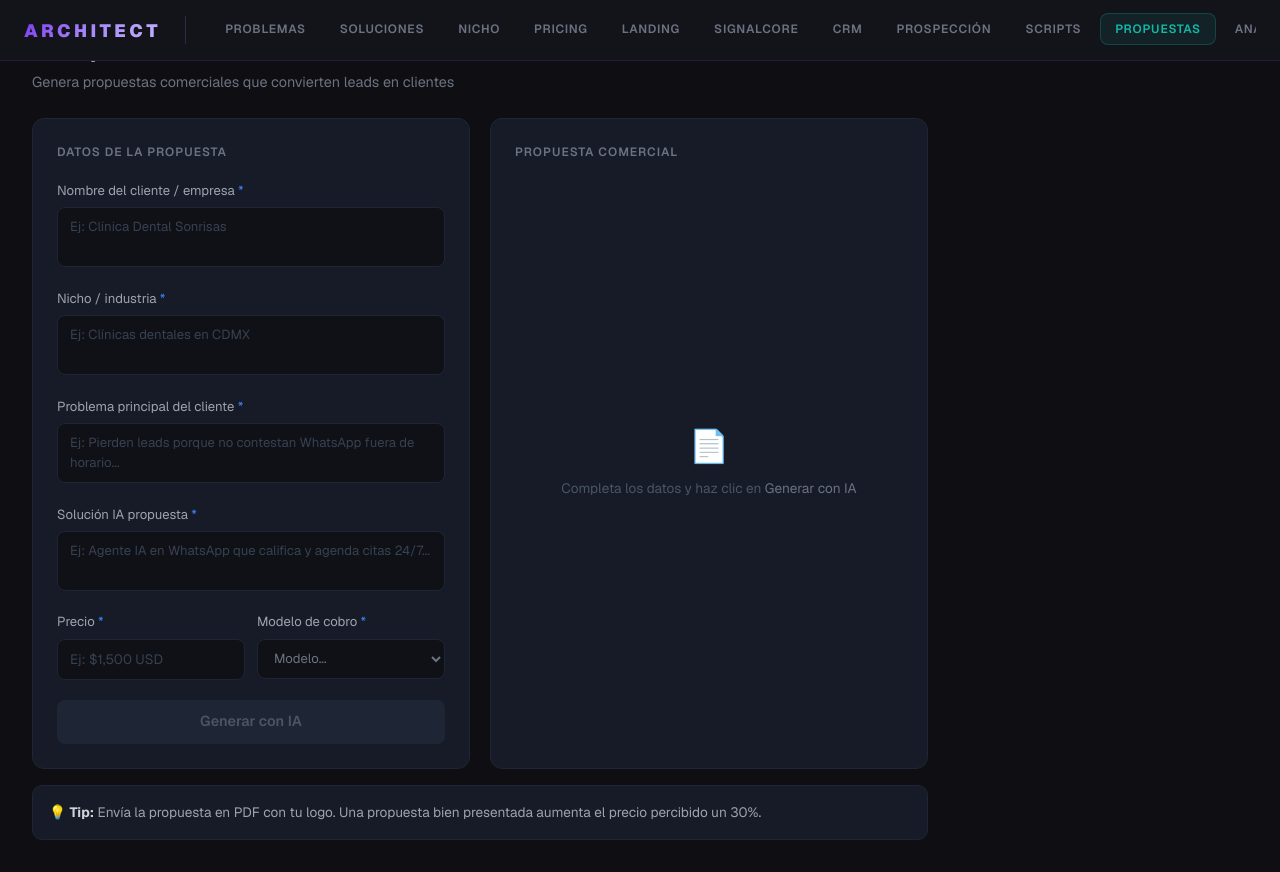
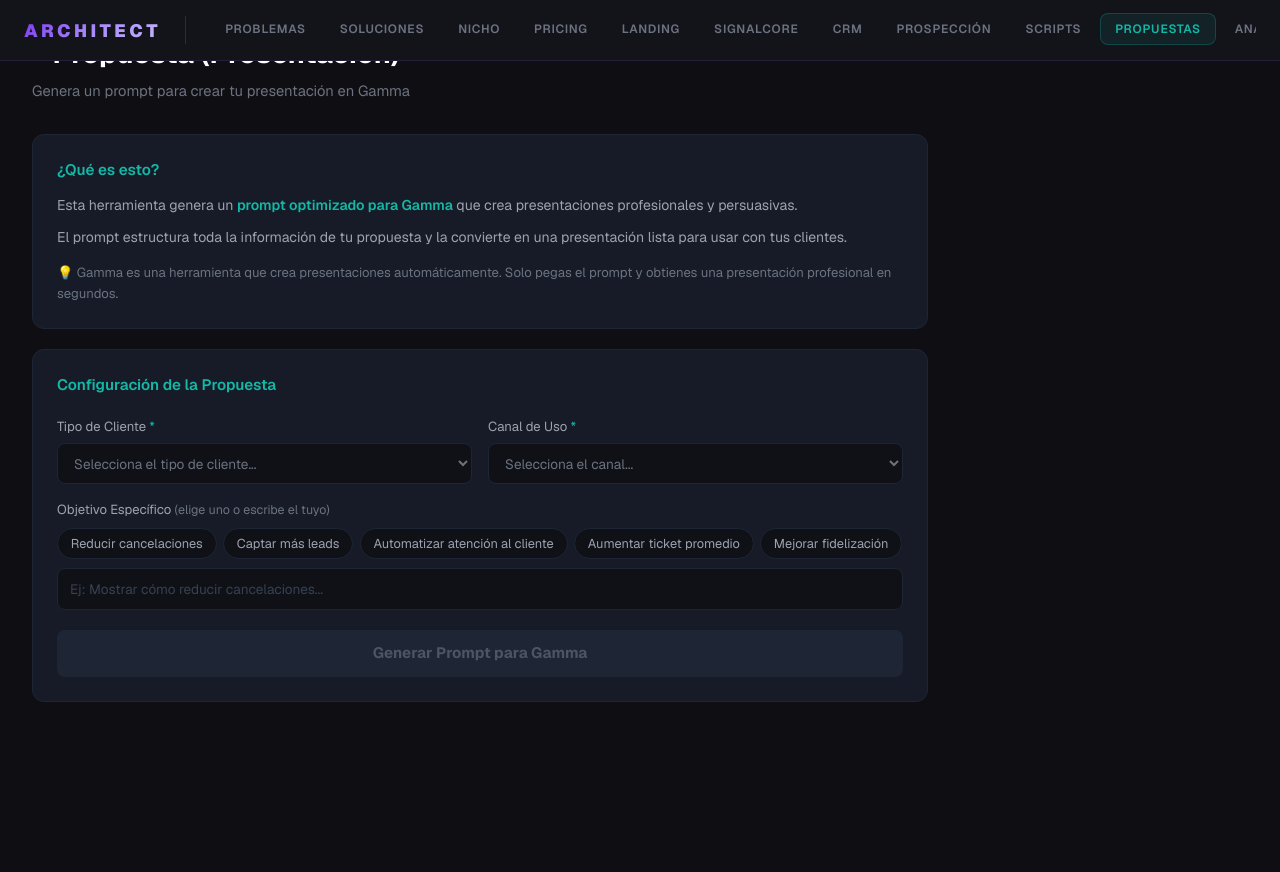
Before and after one commit to josealejandre1996/architect, a Next.js app: page / in a window 1280 px wide. Both pictures are taken after a click on the button "PROPUESTAS". After the commit the page ends 800 px from the top, so only its background shows below. Built offline with nearby package versions, Linux system fonts and the light colour scheme.

Commit message:
redesign: propuestas generador prompt gamma

```diff
--- a/components/PropuestasView.tsx
+++ b/components/PropuestasView.tsx
@@ -2,254 +2,160 @@
 
 import { useState } from "react";
 
+const TIPOS_CLIENTE = ["Gimnasio / Fitness", "Clínica dental", "Restaurante", "E-commerce", "Inmobiliaria", "Agencia de marketing", "Consultoría", "Otro negocio local"];
+const CANALES = ["Reunión presencial/Zoom", "Envío por email", "WhatsApp", "LinkedIn", "Presentación en evento"];
+const OBJETIVOS_RAPIDOS = ["Reducir cancelaciones", "Captar más leads", "Automatizar atención al cliente", "Aumentar ticket promedio", "Mejorar fidelización"];
+
 export default function PropuestasView() {
-  const [cliente, setCliente] = useState("");
-  const [nicho, setNicho] = useState("");
-  const [problema, setProblema] = useState("");
-  const [solucion, setSolucion] = useState("");
-  const [precio, setPrecio] = useState("");
-  const [modelo, setModelo] = useState("");
-  const [loading, setLoading] = useState(false);
-  const [result, setResult] = useState("");
-  const [copied, setCopied] = useState(false);
+  const [tipoCliente, setTipoCliente] = useState("");
+  const [canal, setCanal] = useState("");
+  const [objetivo, setObjetivo] = useState("");
+  const [resultado, setResultado] = useState("");
+  const [copiado, setCopiado] = useState(false);
 
-  const canGenerate = cliente && nicho && problema && solucion && precio && modelo;
+  const canGenerate = tipoCliente && canal && objetivo;
 
-  const handleGenerate = async () => {
-    setLoading(true);
-    setResult("");
-    try {
-      const response = await fetch("https://api.anthropic.com/v1/messages", {
-        method: "POST",
-        headers: { "Content-Type": "application/json" },
-        body: JSON.stringify({
-          model: "claude-sonnet-4-20250514",
-          max_tokens: 1000,
-          messages: [
-            {
-              role: "user",
-              content: `Eres un experto en propuestas comerciales de alto valor para agencias de IA. Redacta una propuesta profesional y persuasiva con la siguiente información:
+  const generarPrompt = () => {
+    const prompt = `Crea una presentación profesional para ${tipoCliente} que muestre cómo la IA puede transformar el negocio enfocándose en: ${objetivo}.
 
-Cliente: ${cliente}
-Nicho: ${nicho}
-Problema que resuelve: ${problema}
-Solución IA propuesta: ${solucion}
-Precio / inversión: ${precio}
-Modelo de cobro: ${modelo}
+El tono debe ser cercano, profesional y claro, enfocado en resultados, evitando tecnicismos.
+El estilo visual debe ser moderno y tecnológico, con diseño limpio, colores suaves y premium, espacio generoso y bullets claros.
+Canal de presentación: ${canal}.
 
-La propuesta debe incluir:
-1. Apertura que conecta con el dolor del cliente
-2. Por qué ahora (urgencia de mercado con IA)
-3. Solución específica con entregables claros
-4. ROI estimado / métricas de éxito
-5. Inversión y lo que incluye
-6. Garantía o condición de confianza
-7. Próximo paso claro (CTA)
+Estructura de la presentación:
 
-Tono: profesional pero accesible. Que el cliente sienta que lo entiendes. Máximo 500 palabras.`,
-            },
-          ],
-        }),
-      });
-      const data = await response.json();
-      const text = data.content?.map((c: { type: string; text?: string }) => c.text || "").join("") || "Error al generar";
-      setResult(text);
-    } catch {
-      setResult("Error al conectar con la IA. Intenta de nuevo.");
-    }
-    setLoading(false);
+SLIDE 1 - PORTADA
+Título impactante relacionado con ${objetivo} para ${tipoCliente}
+Subtítulo: "IA aplicada a resultados reales"
+
+SLIDE 2 - EL PROBLEMA ACTUAL
+3-4 dolores reales y específicos de ${tipoCliente}: falta de respuesta rápida, pérdida de clientes por falta de seguimiento, dificultad para atraer nuevos leads.
+
+SLIDE 3 - LO QUE ESTÁ COSTANDO NO RESOLVERLO
+Tiempo perdido, efectos en el equipo por sobrecarga, oportunidades comerciales que se pierden. Usa cifras estimadas cuando sea posible.
+
+SLIDE 4 - LA OPORTUNIDAD CON IA
+Automatización de la atención, inmediatez, escalabilidad, mejora de experiencia del cliente. Específico para ${tipoCliente}.
+
+SLIDE 5 - NUESTRA SOLUCIÓN
+Presentar como un "copiloto invisible del negocio", no un software. Apoya en atención al cliente, captación y fidelización.
+
+SLIDE 6 - CÓMO ACTÚA EN EL DÍA A DÍA
+3 ejemplos concretos de cómo funciona en el día a día de ${tipoCliente}.
+
+SLIDE 7 - TRANSFORMACIÓN ESPERABLE
+Antes vs Después: tabla comparativa con 4 situaciones reales de ${tipoCliente}.
+
+SLIDE 8 - POR QUÉ ESTE ENFOQUE ES DIFERENTE
+Enfoque especializado en ${tipoCliente}, soluciones personalizadas, evolutiva para adaptarse al mercado.
+
+SLIDE 9 - RESULTADOS ESPERABLES
+4 métricas concretas de mejora esperables en los primeros 90 días.
+
+SLIDE 10 - LLAMADO A LA ACCIÓN
+CTA claro y sin fricción. Ej: "Descubre cómo esto podría funcionar en tu negocio".`;
+
+    setResultado(prompt);
   };
 
-  const handleCopy = () => {
-    navigator.clipboard.writeText(result);
-    setCopied(true);
-    setTimeout(() => setCopied(false), 2000);
+  const copiar = () => {
+    navigator.clipboard.writeText(resultado);
+    setCopiado(true);
+    setTimeout(() => setCopiado(false), 2000);
   };
 
   return (
     <div style={{ padding: "2rem", maxWidth: "960px" }}>
-      <div style={{ marginBottom: "1.5rem" }}>
-        <h1 style={{ fontSize: "1.5rem", fontWeight: 700, color: "#fff", display: "flex", alignItems: "center", gap: "0.5rem" }}>
-          <span style={{ width: 10, height: 10, borderRadius: "50%", background: "#3b82f6", display: "inline-block" }} />
-          Propuestas
+      <div style={{ marginBottom: "2rem" }}>
+        <h1 style={{ fontSize: "1.75rem", fontWeight: 700, color: "#fff", display: "flex", alignItems: "center", gap: "0.6rem", marginBottom: "0.4rem" }}>
+          <span style={{ width: 11, height: 11, borderRadius: "50%", background: "#14b8a6", display: "inline-block" }} />
+          Propuesta (Presentación)
         </h1>
-        <p style={{ color: "#6b7280", fontSize: "0.9rem", marginTop: "0.25rem" }}>
-          Genera propuestas comerciales que convierten leads en clientes
+        <p style={{ color: "#6b7280", fontSize: "0.92rem" }}>Genera un prompt para crear tu presentación en Gamma</p>
+      </div>
+
+      {/* Info card */}
+      <div style={{ background: "#161b27", border: "1px solid #1e2535", borderRadius: "12px", padding: "1.5rem", marginBottom: "1.25rem" }}>
+        <h2 style={{ color: "#14b8a6", fontSize: "0.95rem", fontWeight: 600, marginBottom: "0.75rem" }}>¿Qué es esto?</h2>
+        <p style={{ color: "#9ca3af", fontSize: "0.88rem", lineHeight: 1.7, marginBottom: "0.5rem" }}>
+          Esta herramienta genera un <span style={{ color: "#14b8a6", fontWeight: 600 }}>prompt optimizado para Gamma</span> que crea presentaciones profesionales y persuasivas.
+        </p>
+        <p style={{ color: "#9ca3af", fontSize: "0.88rem", lineHeight: 1.7, marginBottom: "0.75rem" }}>
+          El prompt estructura toda la información de tu propuesta y la convierte en una presentación lista para usar con tus clientes.
+        </p>
+        <p style={{ color: "#6b7280", fontSize: "0.82rem", lineHeight: 1.6 }}>
+          💡 Gamma es una herramienta que crea presentaciones automáticamente. Solo pegas el prompt y obtienes una presentación profesional en segundos.
         </p>
       </div>
 
-      <div style={{ display: "grid", gridTemplateColumns: "1fr 1fr", gap: "1.25rem" }}>
-        {/* Left */}
-        <div style={{ background: "#161b27", border: "1px solid #1e2535", borderRadius: "12px", padding: "1.5rem" }}>
-          <p style={{ color: "#6b7280", fontSize: "0.75rem", fontWeight: 600, letterSpacing: "0.08em", marginBottom: "1.25rem" }}>
-            DATOS DE LA PROPUESTA
-          </p>
+      {/* Config card */}
+      <div style={{ background: "#161b27", border: "1px solid #1e2535", borderRadius: "12px", padding: "1.5rem", marginBottom: "1.25rem" }}>
+        <h2 style={{ color: "#14b8a6", fontSize: "0.95rem", fontWeight: 600, marginBottom: "1.25rem" }}>Configuración de la Propuesta</h2>
 
-          {[
-            { label: "Nombre del cliente / empresa", value: cliente, setter: setCliente, placeholder: "Ej: Clínica Dental Sonrisas" },
-            { label: "Nicho / industria", value: nicho, setter: setNicho, placeholder: "Ej: Clínicas dentales en CDMX" },
-            { label: "Problema principal del cliente", value: problema, setter: setProblema, placeholder: "Ej: Pierden leads porque no contestan WhatsApp fuera de horario..." },
-            { label: "Solución IA propuesta", value: solucion, setter: setSolucion, placeholder: "Ej: Agente IA en WhatsApp que califica y agenda citas 24/7..." },
-          ].map(({ label, value, setter, placeholder }) => (
-            <div key={label} style={{ marginBottom: "0.9rem" }}>
-              <label style={{ color: "#9ca3af", fontSize: "0.82rem", display: "block", marginBottom: "0.4rem" }}>
-                {label} <span style={{ color: "#3b82f6" }}>*</span>
-              </label>
-              <textarea
-                value={value}
-                onChange={(e) => setter(e.target.value)}
-                placeholder={placeholder}
-                rows={2}
-                style={{
-                  width: "100%",
-                  background: "#0f1117",
-                  border: "1px solid #1e2535",
-                  borderRadius: "8px",
-                  color: "#e5e7eb",
-                  fontSize: "0.82rem",
-                  padding: "0.6rem 0.75rem",
-                  outline: "none",
-                  resize: "none",
-                  boxSizing: "border-box",
-                }}
-              />
-            </div>
-          ))}
-
-          <div style={{ display: "grid", gridTemplateColumns: "1fr 1fr", gap: "0.75rem", marginBottom: "1.25rem" }}>
+        <div style={{ display: "grid", gridTemplateColumns: "1fr 1fr", gap: "1rem", marginBottom: "1rem" }}>
           <div>
             <label style={{ color: "#9ca3af", fontSize: "0.82rem", display: "block", marginBottom: "0.4rem" }}>
-                Precio <span style={{ color: "#3b82f6" }}>*</span>
+              Tipo de Cliente <span style={{ color: "#14b8a6" }}>*</span>
             </label>
-              <input
-                value={precio}
-                onChange={(e) => setPrecio(e.target.value)}
-                placeholder="Ej: $1,500 USD"
-                style={{
-                  width: "100%",
-                  background: "#0f1117",
-                  border: "1px solid #1e2535",
-                  borderRadius: "8px",
-                  color: "#e5e7eb",
-                  fontSize: "0.85rem",
-                  padding: "0.6rem 0.75rem",
-                  outline: "none",
-                  boxSizing: "border-box",
-                }}
-              />
+            <select value={tipoCliente} onChange={(e) => setTipoCliente(e.target.value)}
+              style={{ width: "100%", background: "#0f1117", border: "1px solid #1e2535", borderRadius: "8px", color: tipoCliente ? "#e5e7eb" : "#6b7280", fontSize: "0.85rem", padding: "0.6rem 0.75rem", outline: "none", cursor: "pointer" }}>
+              <option value="">Selecciona el tipo de cliente...</option>
+              {TIPOS_CLIENTE.map(t => <option key={t} value={t}>{t}</option>)}
+            </select>
           </div>
           <div>
             <label style={{ color: "#9ca3af", fontSize: "0.82rem", display: "block", marginBottom: "0.4rem" }}>
-                Modelo de cobro <span style={{ color: "#3b82f6" }}>*</span>
+              Canal de Uso <span style={{ color: "#14b8a6" }}>*</span>
             </label>
-              <select
-                value={modelo}
-                onChange={(e) => setModelo(e.target.value)}
-                style={{
-                  width: "100%",
-                  background: "#0f1117",
-                  border: "1px solid #1e2535",
-                  borderRadius: "8px",
-                  color: modelo ? "#e5e7eb" : "#6b7280",
-                  fontSize: "0.82rem",
-                  padding: "0.6rem 0.75rem",
-                  outline: "none",
-                  cursor: "pointer",
-                }}
-              >
-                <option value="">Modelo...</option>
-                <option value="pago único + mantenimiento mensual">Pago único + mantenimiento</option>
-                <option value="suscripción mensual recurrente">Suscripción mensual</option>
-                <option value="setup + retainer mensual">Setup + retainer</option>
-                <option value="revenue share (% de resultados)">Revenue share</option>
+            <select value={canal} onChange={(e) => setCanal(e.target.value)}
+              style={{ width: "100%", background: "#0f1117", border: "1px solid #1e2535", borderRadius: "8px", color: canal ? "#e5e7eb" : "#6b7280", fontSize: "0.85rem", padding: "0.6rem 0.75rem", outline: "none", cursor: "pointer" }}>
+              <option value="">Selecciona el canal...</option>
+              {CANALES.map(c => <option key={c} value={c}>{c}</option>)}
             </select>
           </div>
         </div>
 
-          <button
-            onClick={handleGenerate}
-            disabled={!canGenerate || loading}
-            style={{
-              width: "100%",
-              background: canGenerate && !loading ? "linear-gradient(135deg, #1d4ed8, #7c3aed)" : "#1e2535",
-              color: canGenerate && !loading ? "#fff" : "#4b5563",
-              border: "none",
-              borderRadius: "8px",
-              padding: "0.7rem",
-              fontSize: "0.9rem",
-              fontWeight: 600,
-              cursor: canGenerate && !loading ? "pointer" : "not-allowed",
-              transition: "all 0.2s",
-            }}
-          >
-            {loading ? "Redactando propuesta..." : "Generar con IA"}
+        <div style={{ marginBottom: "0.75rem" }}>
+          <label style={{ color: "#9ca3af", fontSize: "0.82rem", display: "block", marginBottom: "0.5rem" }}>
+            Objetivo Específico <span style={{ color: "#6b7280", fontSize: "0.78rem" }}>(elige uno o escribe el tuyo)</span>
+          </label>
+          <div style={{ display: "flex", flexWrap: "wrap", gap: "0.4rem", marginBottom: "0.6rem" }}>
+            {OBJETIVOS_RAPIDOS.map(o => (
+              <button key={o} onClick={() => setObjetivo(o)}
+                style={{ background: objetivo === o ? "#134e4a" : "#0f1117", border: `1px solid ${objetivo === o ? "#14b8a6" : "#1e2535"}`, borderRadius: "20px", padding: "0.3rem 0.8rem", color: objetivo === o ? "#14b8a6" : "#9ca3af", fontSize: "0.8rem", cursor: "pointer" }}>
+                {o}
+              </button>
+            ))}
+          </div>
+          <input value={objetivo} onChange={(e) => setObjetivo(e.target.value)}
+            placeholder="Ej: Mostrar cómo reducir cancelaciones..."
+            style={{ width: "100%", background: "#0f1117", border: "1px solid #1e2535", borderRadius: "8px", color: "#e5e7eb", fontSize: "0.85rem", padding: "0.6rem 0.75rem", outline: "none", boxSizing: "border-box" }} />
+        </div>
+
+        <button onClick={generarPrompt} disabled={!canGenerate}
+          style={{ width: "100%", background: canGenerate ? "#14b8a6" : "#1e2535", color: canGenerate ? "#000" : "#4b5563", border: "none", borderRadius: "8px", padding: "0.75rem", fontSize: "0.95rem", fontWeight: 700, cursor: canGenerate ? "pointer" : "not-allowed", marginTop: "0.5rem" }}>
+          Generar Prompt para Gamma
         </button>
       </div>
 
-        {/* Right */}
-        <div style={{ background: "#161b27", border: "1px solid #1e2535", borderRadius: "12px", padding: "1.5rem", display: "flex", flexDirection: "column" }}>
-          <p style={{ color: "#6b7280", fontSize: "0.75rem", fontWeight: 600, letterSpacing: "0.08em", marginBottom: "1rem" }}>
-            PROPUESTA COMERCIAL
-          </p>
-          {!result && !loading && (
-            <div style={{ flex: 1, display: "flex", flexDirection: "column", alignItems: "center", justifyContent: "center", gap: "0.5rem" }}>
-              <div style={{ fontSize: "2rem" }}>📄</div>
-              <p style={{ color: "#4b5563", fontSize: "0.85rem", textAlign: "center" }}>
-                Completa los datos y haz clic en{" "}
-                <span style={{ color: "#6b7280" }}>Generar con IA</span>
+      {/* Result */}
+      {resultado && (
+        <div style={{ background: "#161b27", border: "1px solid #1e2535", borderRadius: "12px", padding: "1.5rem" }}>
+          <div style={{ display: "flex", justifyContent: "space-between", alignItems: "center", marginBottom: "1rem" }}>
+            <h2 style={{ color: "#14b8a6", fontSize: "0.95rem", fontWeight: 600 }}>Prompt Generado para Gamma</h2>
+            <button onClick={copiar}
+              style={{ background: copiado ? "#134e4a" : "#1e2535", border: `1px solid ${copiado ? "#14b8a6" : "#2d3748"}`, color: copiado ? "#14b8a6" : "#9ca3af", borderRadius: "6px", padding: "0.4rem 1rem", fontSize: "0.82rem", cursor: "pointer" }}>
+              {copiado ? "✓ Copiado" : "Copiar"}
+            </button>
+          </div>
+          <div style={{ background: "#0f1117", border: "1px solid #1e2535", borderRadius: "8px", padding: "1rem", color: "#d1d5db", fontSize: "0.82rem", lineHeight: 1.8, whiteSpace: "pre-wrap", maxHeight: "400px", overflowY: "auto" }}>
+            {resultado}
+          </div>
+          <p style={{ color: "#6b7280", fontSize: "0.8rem", marginTop: "0.75rem" }}>
+            💡 Copia este prompt y pégalo en <strong style={{ color: "#9ca3af" }}>gamma.app</strong> → "Crear con IA" para generar tu presentación automáticamente.
           </p>
         </div>
       )}
-          {loading && (
-            <div style={{ flex: 1, display: "flex", alignItems: "center", justifyContent: "center" }}>
-              <div style={{ color: "#6b7280", fontSize: "0.9rem" }}>📋 Construyendo tu propuesta...</div>
-            </div>
-          )}
-          {result && !loading && (
-            <>
-              <div
-                style={{
-                  flex: 1,
-                  background: "#0f1117",
-                  border: "1px solid #1e2535",
-                  borderRadius: "8px",
-                  padding: "1rem",
-                  color: "#d1d5db",
-                  fontSize: "0.82rem",
-                  lineHeight: 1.7,
-                  overflowY: "auto",
-                  whiteSpace: "pre-wrap",
-                  minHeight: "320px",
-                }}
-              >
-                {result}
-              </div>
-              <button
-                onClick={handleCopy}
-                style={{
-                  marginTop: "0.75rem",
-                  background: copied ? "#1a3a2a" : "#1e2535",
-                  border: `1px solid ${copied ? "#22c55e" : "#2d3748"}`,
-                  color: copied ? "#22c55e" : "#9ca3af",
-                  borderRadius: "6px",
-                  padding: "0.4rem 1rem",
-                  fontSize: "0.82rem",
-                  cursor: "pointer",
-                  alignSelf: "flex-start",
-                }}
-              >
-                {copied ? "✓ Copiado" : "Copiar propuesta"}
-              </button>
-            </>
-          )}
-        </div>
-      </div>
-
-      <div style={{ background: "#161b27", border: "1px solid #1e2535", borderRadius: "10px", padding: "1rem", marginTop: "1rem" }}>
-        <p style={{ color: "#9ca3af", fontSize: "0.85rem" }}>
-          💡 <strong style={{ color: "#d1d5db" }}>Tip:</strong> Envía la propuesta en PDF con tu logo. Una propuesta bien presentada aumenta el precio percibido un 30%.
-        </p>
-      </div>
     </div>
   );
 }
```
Lines whose indentation alone changed are shown as unchanged.
